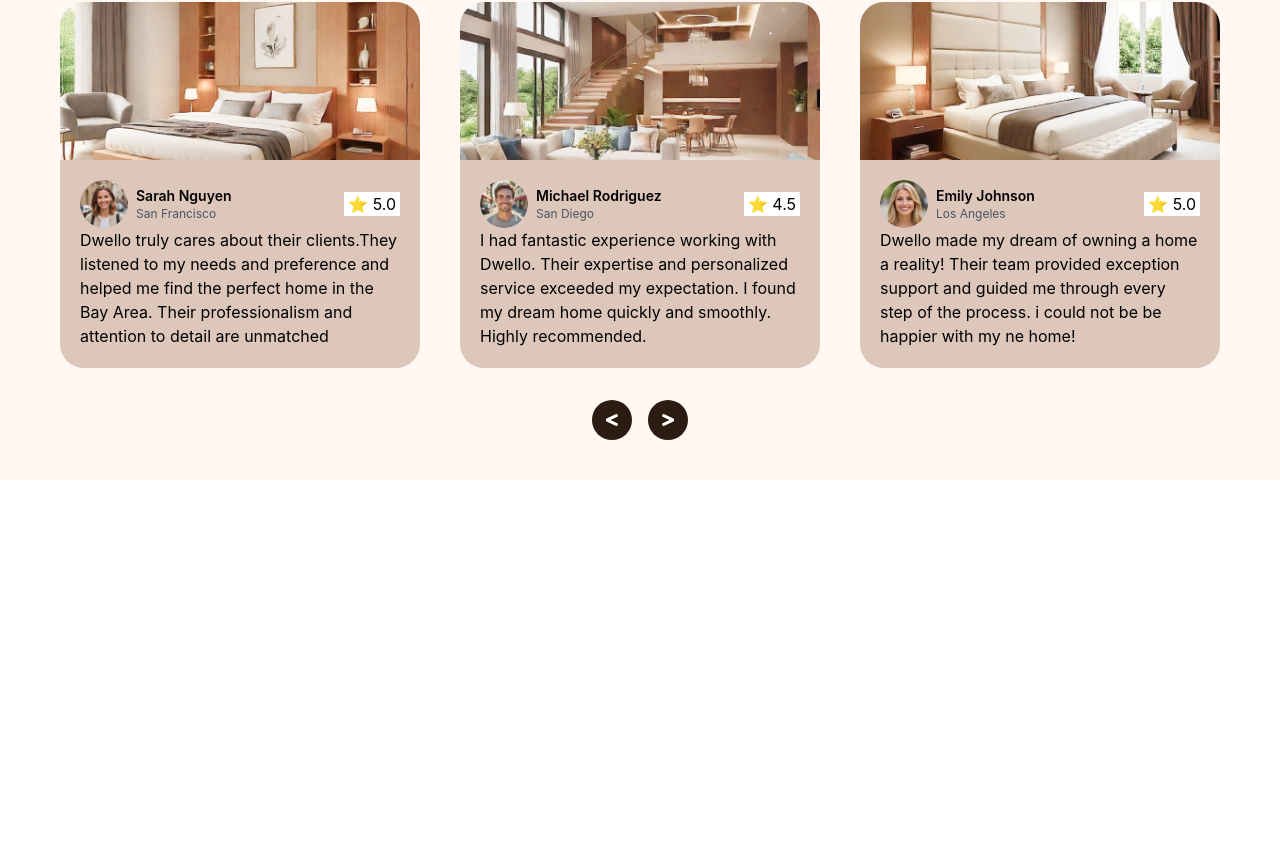
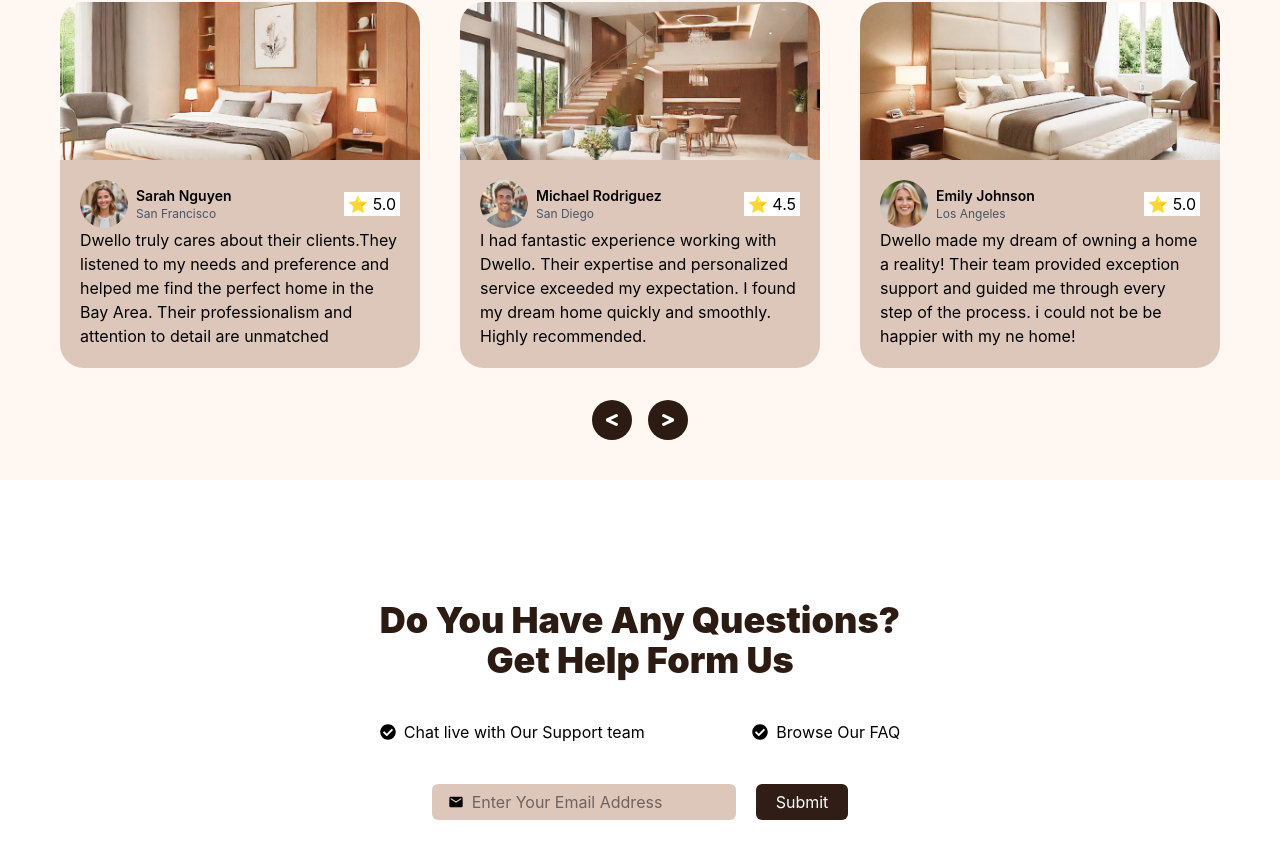
Before and after one commit to bilalmustofa/DeWello-real-estate-website, a React (Vite) app in the folder frontend/: page / in a window 1280 px wide. Shown: the part 2483-3341 px from the top of the page. Before the commit the page ends 2963 px from the top, so only its background shows below. Built offline with nearby package versions, Linux system fonts and the light colour scheme.

Commit message:
feat: style  Questions section

```diff
--- a/frontend/src/sections/questions/Questions.jsx
+++ b/frontend/src/sections/questions/Questions.jsx
@@ -1,8 +1,39 @@
+import { FaCheckCircle } from "react-icons/fa";
+import { MdEmail } from "react-icons/md";
 
 function Questions() {
   return (
     <>
+        <section className="w-full max-w-7xl flex items-center justify-center">
+            <div className="py-30">
 
+                <div className="text-center text-[#2B1B12] font-black text-4xl ">
+                    <h1>Do You Have Any Questions? <br /> Get Help Form Us</h1>
+                </div>
+
+                <div className="flex items-center justify-between py-10">
+                    <div className="flex items-center gap-2">
+                        <FaCheckCircle />
+                        <p>Chat live with Our Support team</p>
+                    </div>
+                    <div className="flex items-center gap-2">
+                        <FaCheckCircle />
+                        <p>Browse Our FAQ</p>
+                    </div>
+                </div>
+
+                <div className="flex items-center justify-center gap-5">
+                    <div className="flex items-center gap-2 bg-[#DDC7BB] px-4 rounded-md">
+                        <MdEmail />
+                        <input type="text" placeholder="Enter Your Email Address" className=" py-1.5 "/>
+                    </div>
+
+                    <button className="px-5 py-1.5 bg-[#2F1D16] text-white rounded-md">Submit</button>
+
+                </div>
+            </div>
+
+        </section>
     </>
 
   )
```
